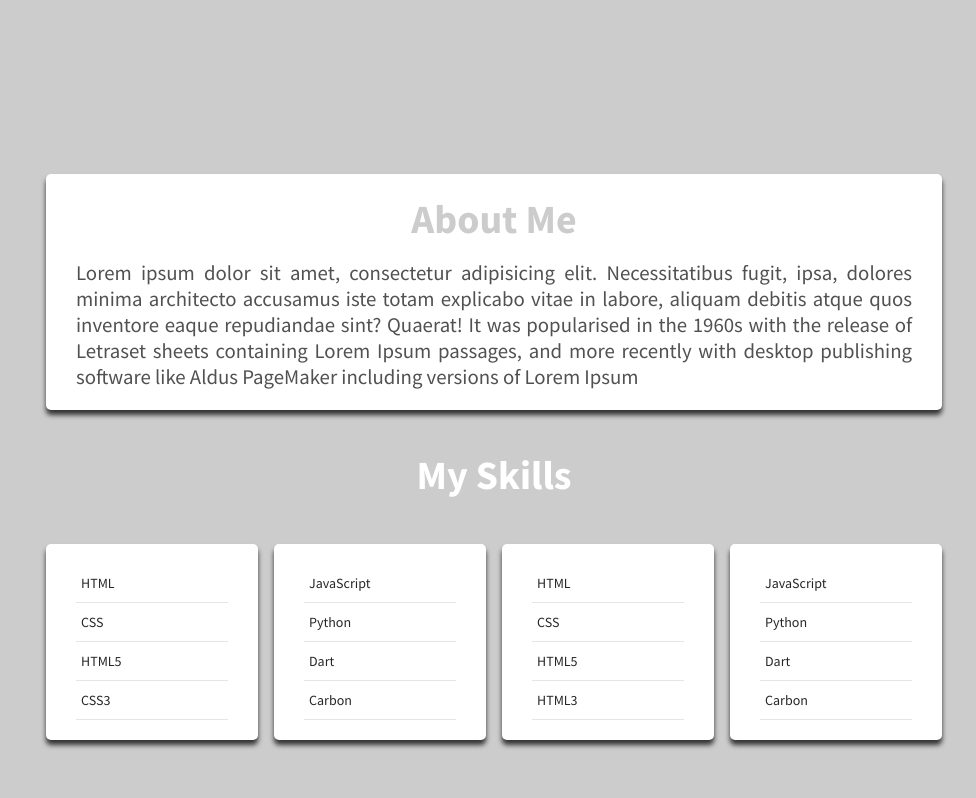
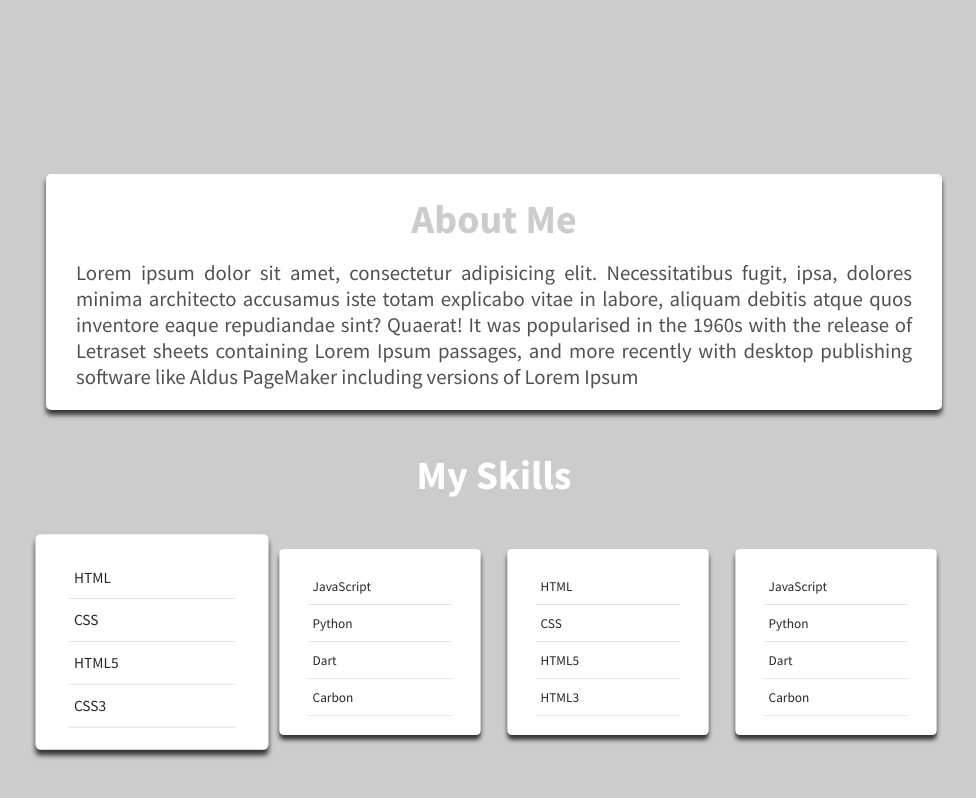
Before and after one commit to Shofiul735/webdesign-bs-23, a plain HTML site: page index.html in a window 1280 px wide. In both pictures the pointer is over the element 298 px from the left and 1274 px from the top of the page. Shown: the part 633-1431 px from the top of the page, without its empty margins (146-1122 px from the left). Drawn offline with nearby package versions, Linux system fonts and the light colour scheme.

Commit message:
hover effect added in skill section

```diff
--- a/assets/css/style.css
+++ b/assets/css/style.css
@@ -234,6 +234,16 @@ body {
   margin-top: 1.5rem;
   grid-column-gap: 1rem;
 }
+.skills-rows:hover .col {
+  transform: scale(0.95);
+}
+.skills-rows .col {
+  transition: all 0.4s;
+}
+.skills-rows .col:hover {
+  transform: scale(1.1);
+}
+
 .skills-rows ul {
   list-style: none;
 }
```
